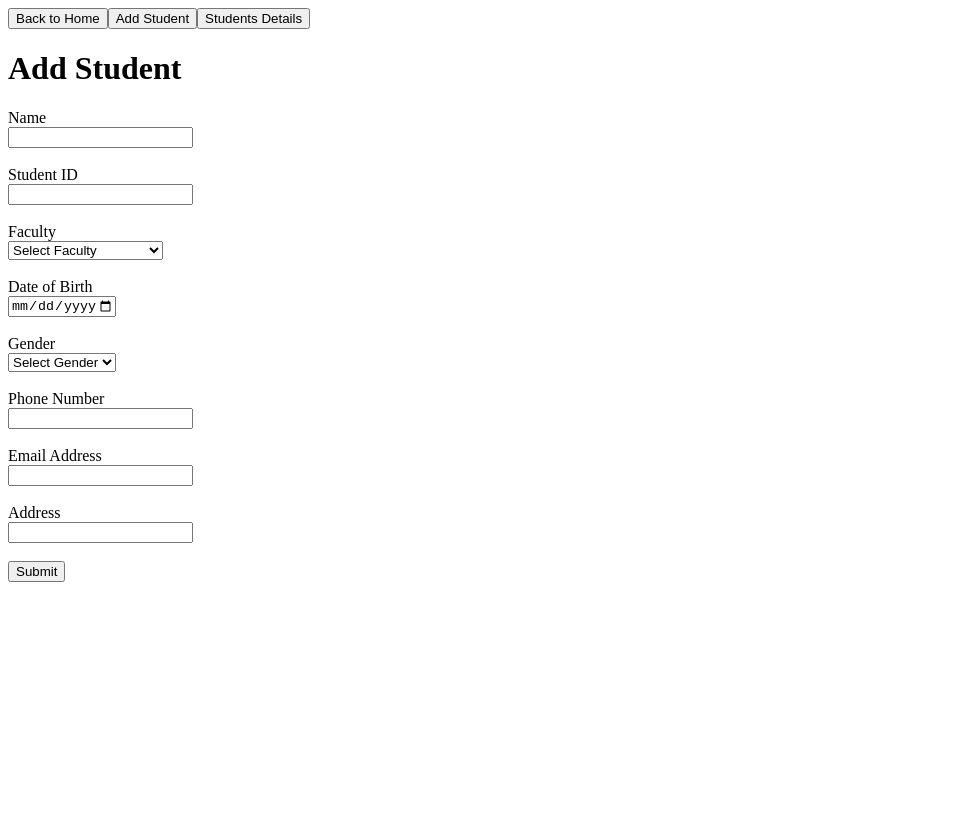
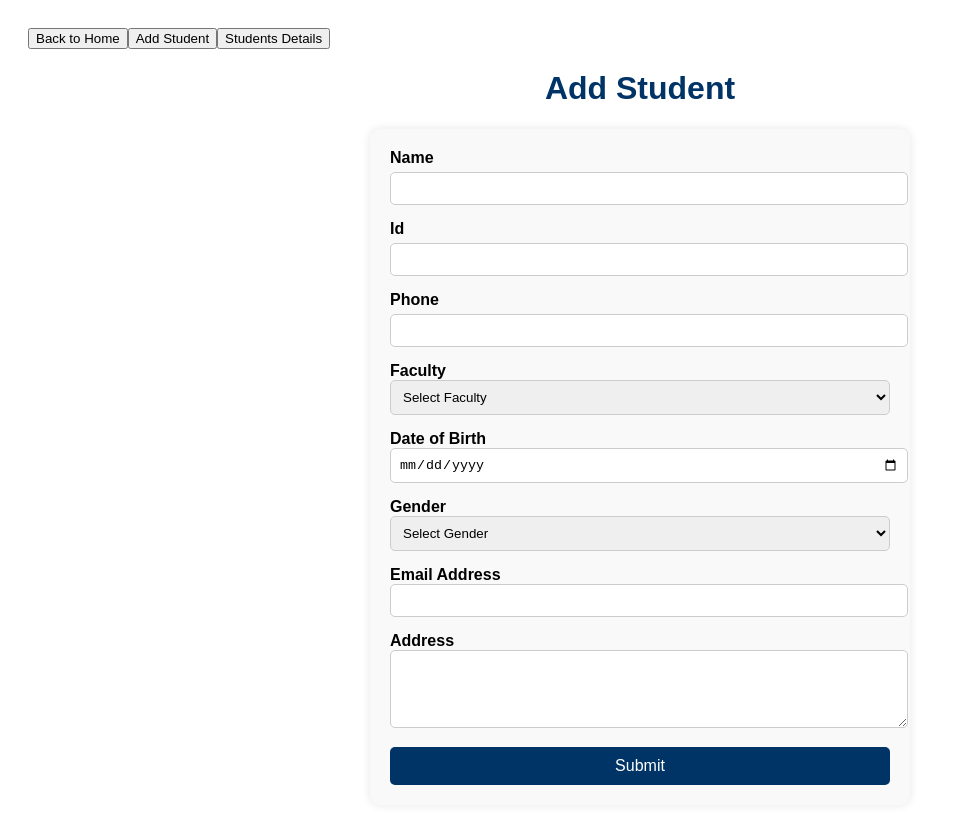
Before and after one commit to PathumGunasekara/AcademicY3, a React (Create React App) app in the folder frontend/: page /AddStudent in a window 1280 px wide. Shown: the top 824 px of the page, without its empty margins (0-963 px from the left). Before the commit the page ends 800 px from the top, so only its background shows below. Built offline with nearby package versions, Linux system fonts and the light colour scheme.

Commit message:
add css to AddStudent.js

```diff
--- a/frontend/src/Components/Student/AddStudent/AddStudent.js
+++ b/frontend/src/Components/Student/AddStudent/AddStudent.js
@@ -26,137 +26,77 @@ function AddStudent() {
         const { name, value } = e.target;
         let errorMessage = "";
 
-        // Name Validation - only letters and spaces
         if (name === "Name") {
-            if (/^[a-zA-Z ]*$/.test(value)) {
-                setInputs(prevState => ({ ...prevState, [name]: value }));
-                errorMessage = "";
-            } else {
-                errorMessage = "Name must contain only letters.";
-            }
+            errorMessage = /^[a-zA-Z ]*$/.test(value) ? "" : "Name must contain only letters.";
+        } else if (name === "Id") {
+            errorMessage = /^[A-Z]{2}[0-9]{8}$/.test(value) ? "" : "Student ID must start with two uppercase letters followed by 8 digits.";
+        } else if (name === "Phone") {
+            errorMessage = /^[0-9]{10}$/.test(value) ? "" : "Phone number must contain exactly 10 digits.";
         }
 
-        // Student ID Validation - first two uppercase letters, followed by 8 digits, total length 10
-        else if (name === "Id") {
-            // Allow typing but only valid characters
-            if (/^[A-Z]{0,2}[0-9]{0,8}$/.test(value)) {
         setInputs(prevState => ({ ...prevState, [name]: value }));
-                // Check if the format is fully valid and show the message
-                if (value.length === 10 && /^[A-Z]{2}[0-9]{8}$/.test(value)) {
-                    errorMessage = "";
-                } else {
-                    errorMessage = "Student ID must start with two uppercase letters followed by 8 digits, total of 10 characters (e.g., IT22233776).";
-                }
-            } else {
-                errorMessage = "Invalid characters in Student ID.";
-            }
-        }
-
-        // Phone Validation - only 10 digits, no letters or special characters
-        else if (name === "Phone") {
-            // Only allow numbers and ensure it's exactly 10 digits
-            if (/^[0-9]{0,10}$/.test(value)) {
-                setInputs(prevState => ({ ...prevState, [name]: value }));
-                // Check if the length is 10 digits
-                if (value.length === 10) {
-                    errorMessage = "";
-                } else {
-                    errorMessage = "Phone number must contain exactly 10 digits.";
-                }
-            } else {
-                errorMessage = "Phone number must contain only digits.";
-            }
-        } else {
-            setInputs(prevState => ({ ...prevState, [name]: value }));
-        }
-
         setErrors(prevErrors => ({ ...prevErrors, [name]: errorMessage }));
     };
 
     const handleSubmit = async (e) => {
         e.preventDefault();
-        console.log(inputs);
-
         try {
-            await sendRequest();
+            await axios.post("http://localhost:5000/students", inputs);
             navigate('/StudentDetails');
         } catch (error) {
             console.error("Error submitting form:", error);
         }
     };
 
-    const sendRequest = async () => {
-        return await axios.post("http://localhost:5000/students", inputs);
-    };
-
-    // Get today's date in YYYY-MM-DD format
     const getTodayDate = () => {
         const today = new Date();
-        const year = today.getFullYear();
-        const month = String(today.getMonth() + 1).padStart(2, '0');
-        const day = String(today.getDate()).padStart(2, '0');
-        return `${year}-${month}-${day}`;
+        return today.toISOString().split('T')[0];
     };
 
     return (
-        <div>
+        <div style={{ padding: '20px', fontFamily: 'Arial, sans-serif' }}>
             <StudentNav />
-            <h1>Add Student</h1>
-            <form onSubmit={handleSubmit}>
-                <label>Name</label>
-                <br />
-                <input type="text" name="Name" onChange={handleChange} value={inputs.Name} required />
-                <span style={{ color: "red" }}>{errors.Name}</span>
-                <br /><br />
-                <label>Student ID</label>
-                <br />
-                <input type="text" name="Id" onChange={handleChange} value={inputs.Id} required />
-                <span style={{ color: "red" }}>{errors.Id}</span>
-                <br /><br />
-                <label>Faculty</label>
-                <br />
-                <select name="Course" onChange={handleChange} value={inputs.Course} required >
+            <h1 style={{ textAlign: 'center', color: '#003366' }}>Add Student</h1>
+            <form onSubmit={handleSubmit} style={{ maxWidth: '500px', margin: 'auto', background: '#f9f9f9', padding: '20px', borderRadius: '10px', boxShadow: '0px 0px 10px rgba(0, 0, 0, 0.1)' }}>
+                {['Name', 'Id', 'Phone'].map(field => (
+                    <div key={field} style={{ marginBottom: '15px' }}>
+                        <label style={{ fontWeight: 'bold' }}>{field}</label><br />
+                        <input type="text" name={field} onChange={handleChange} value={inputs[field]} required style={{ width: '100%', padding: '8px', marginTop: '5px', borderRadius: '5px', border: '1px solid #ccc' }} />
+                        <span style={{ color: 'red', fontSize: '12px' }}>{errors[field]}</span>
+                    </div>
+                ))}
+                <div style={{ marginBottom: '15px' }}>
+                    <label style={{ fontWeight: 'bold' }}>Faculty</label><br />
+                    <select name="Course" onChange={handleChange} value={inputs.Course} required style={{ width: '100%', padding: '8px', borderRadius: '5px', border: '1px solid #ccc' }}>
                         <option value="">Select Faculty</option>
                         <option value="Computing">Faculty of Computing</option>
                         <option value="Engineering">Faculty of Engineering</option>
                         <option value="Science">Faculty of Science</option>
                         <option value="Business">Faculty of Business</option>
                     </select>
-                <br /><br />
-                <label>Date of Birth</label>
-                <br />
-                <input
-                    type="date"
-                    name="DateOfBirth"
-                    onChange={handleChange}
-                    value={inputs.DateOfBirth}
-                    max={getTodayDate()}
-                    required
-                />
-                <br /><br />
-                <label>Gender</label>
-                <br />
-                <select name="Gender" onChange={handleChange} value={inputs.Gender} required >
+                </div>
+                <div style={{ marginBottom: '15px' }}>
+                    <label style={{ fontWeight: 'bold' }}>Date of Birth</label><br />
+                    <input type="date" name="DateOfBirth" onChange={handleChange} value={inputs.DateOfBirth} max={getTodayDate()} required style={{ width: '100%', padding: '8px', borderRadius: '5px', border: '1px solid #ccc' }} />
+                </div>
+                <div style={{ marginBottom: '15px' }}>
+                    <label style={{ fontWeight: 'bold' }}>Gender</label><br />
+                    <select name="Gender" onChange={handleChange} value={inputs.Gender} required style={{ width: '100%', padding: '8px', borderRadius: '5px', border: '1px solid #ccc' }}>
                         <option value="">Select Gender</option>
                         <option value="Male">Male</option>
                         <option value="Female">Female</option>
                         <option value="Other">Other</option>
                     </select>
-                <br /><br />
-                <label>Phone Number</label>
-                <br />
-                <input type="text" name="Phone" onChange={handleChange} value={inputs.Phone} required />
-                <span style={{ color: "red" }}>{errors.Phone}</span>
-                <br /><br />
-                <label>Email Address</label>
-                <br />
-                <input type="email" name="Email" onChange={handleChange} value={inputs.Email} required />
-                <br /><br />
-                <label>Address</label>
-                <br />
-                <input type="text" name="Address" onChange={handleChange} value={inputs.Address} required />
-                <br /><br />
-                <button type="submit">Submit</button>
+                </div>
+                <div style={{ marginBottom: '15px' }}>
+                    <label style={{ fontWeight: 'bold' }}>Email Address</label><br />
+                    <input type="email" name="Email" onChange={handleChange} value={inputs.Email} required style={{ width: '100%', padding: '8px', borderRadius: '5px', border: '1px solid #ccc' }} />
+                </div>
+                <div style={{ marginBottom: '15px' }}>
+                    <label style={{ fontWeight: 'bold' }}>Address</label><br />
+                    <textarea name="Address" rows="4" onChange={handleChange} value={inputs.Address} required style={{ width: '100%', padding: '8px', borderRadius: '5px', border: '1px solid #ccc' }} />
+                </div>
+                <button type="submit" style={{ width: '100%', padding: '10px', background: '#003366', color: 'white', borderRadius: '5px', border: 'none', fontSize: '16px', cursor: 'pointer' }}>Submit</button>
             </form>
         </div>
     );
```
Lines whose indentation alone changed are shown as unchanged.
